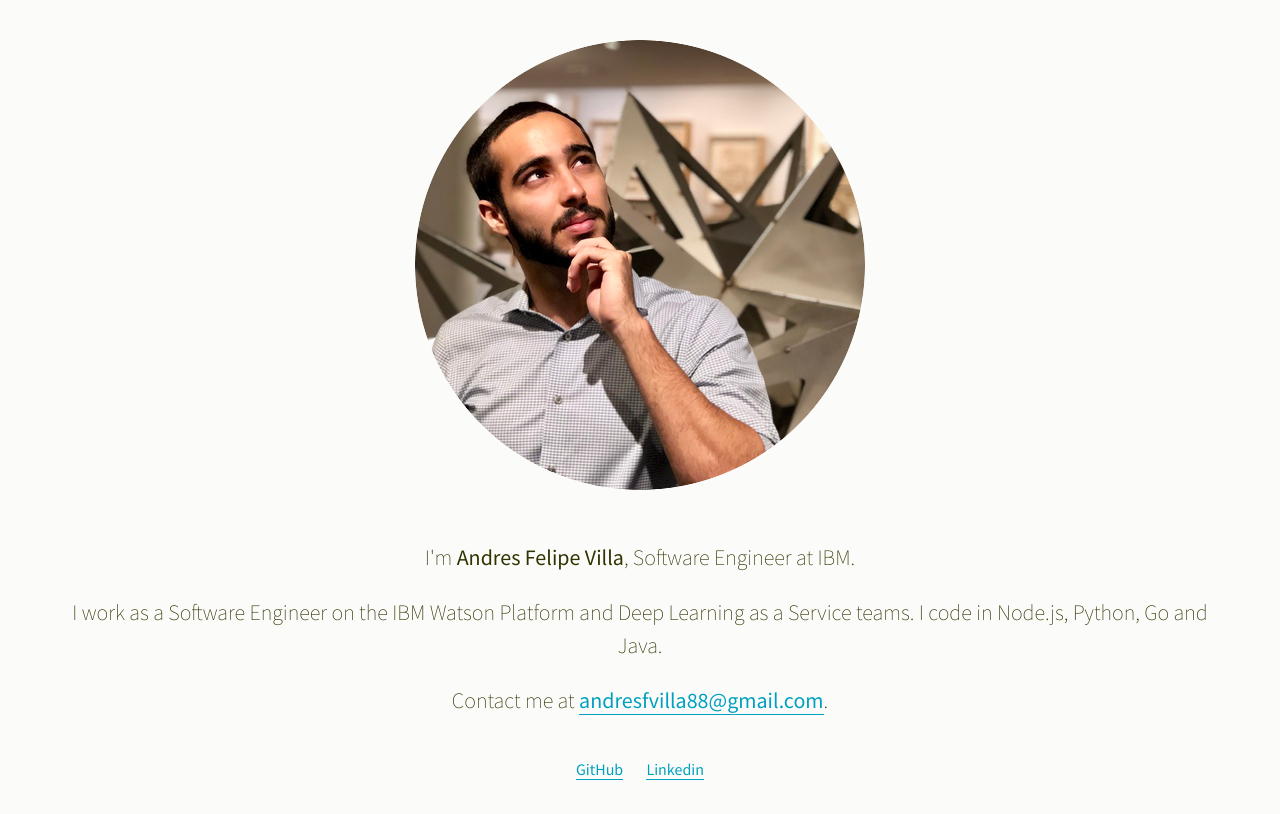
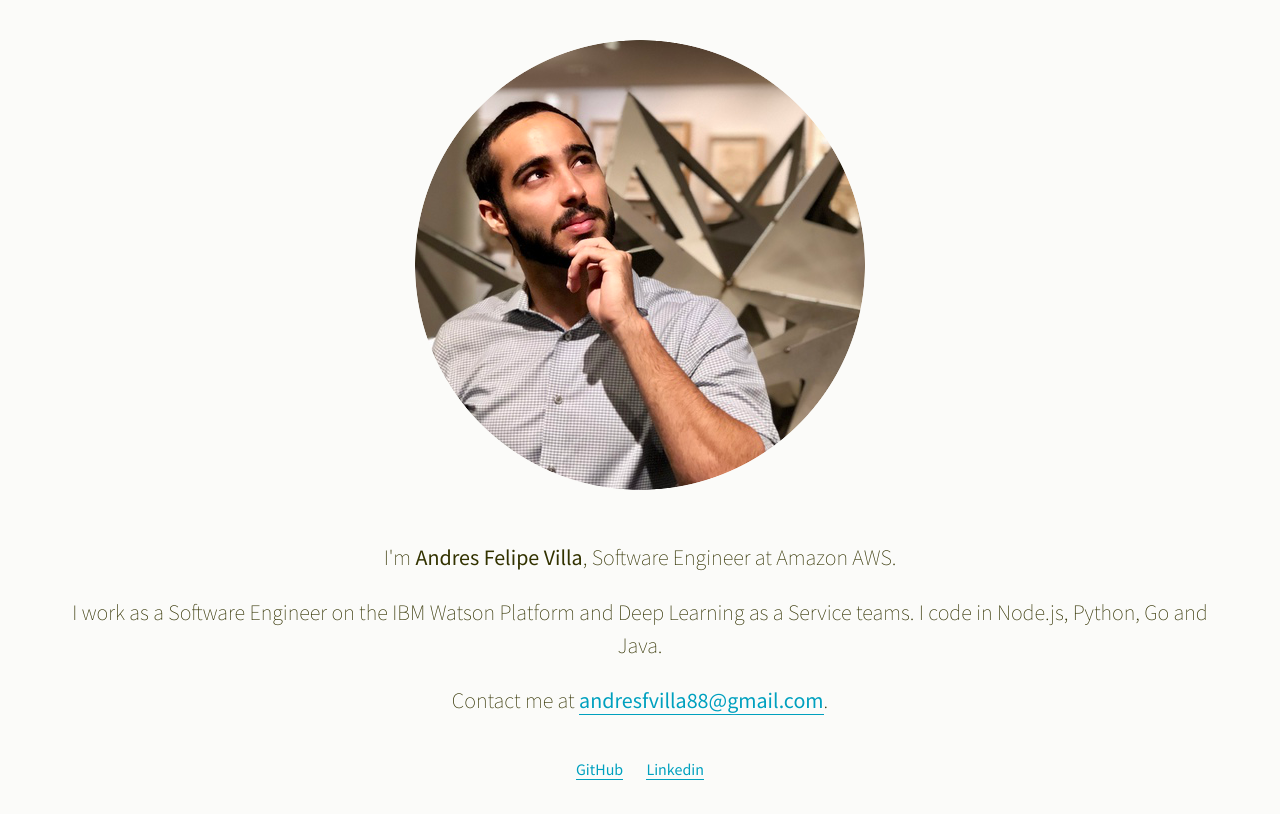
Before and after one commit to andresfvilla/andresfvilla.github.io, a plain HTML site: page index.html in a window 1280 px wide. Drawn offline with Linux system fonts and the light colour scheme.

Commit message:
switch to amazon

```diff
--- a/index.html
+++ b/index.html
@@ -5,7 +5,7 @@
     <title>Andres Felipe Villa</title>
     <meta name="viewport" content="width=device-width, initial-scale=1">
     <meta name="og:title" content="Andres Felipe Villa" >
-    <meta name="og:description" content="Software Engineer at IBM">
+    <meta name="og:description" content="Software Engineer at Amazon AWS">
     <link rel="shortcut icon" href="images/favicon.png">
     <link href="http://fonts.googleapis.com/css?family=Source+Sans+Pro:200,400" rel="stylesheet" type="text/css">
     <link rel="stylesheet" href="application.css">
@@ -16,7 +16,7 @@
         <div>
           <img src="images/me.png" srcset="images/me.png" alt="Andres Felipe Villa" class="just-me">
         </div>
-        <p>I'm <b>Andres Felipe Villa</b>, Software Engineer at IBM.</p>
+        <p>I'm <b>Andres Felipe Villa</b>, Software Engineer at Amazon AWS.</p>
         <p>
           I work as a Software Engineer on the IBM Watson Platform and Deep Learning as a Service teams. I code in Node.js, Python, Go and Java.
         </p>
```
